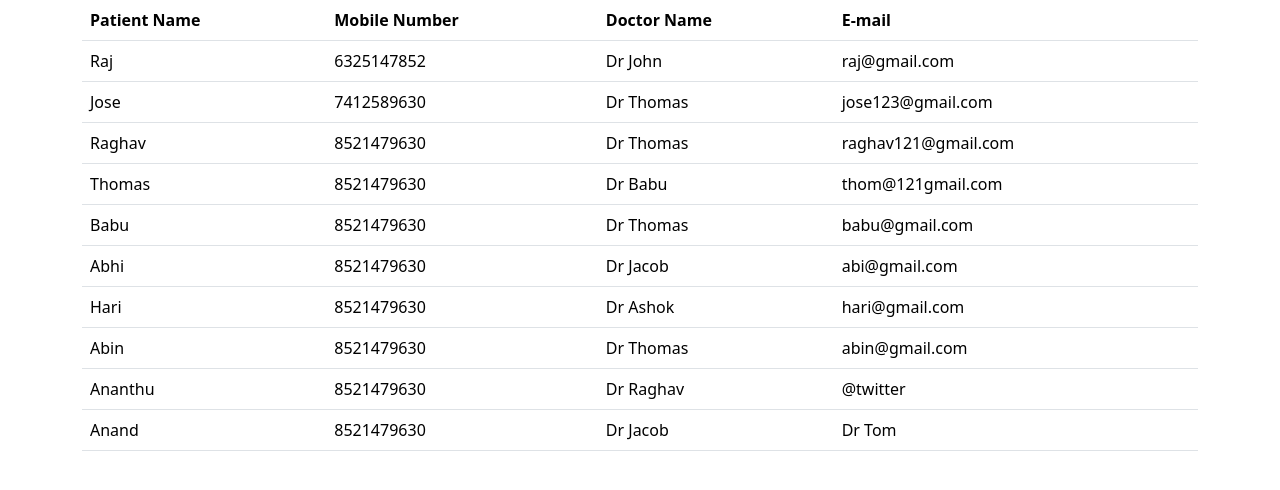
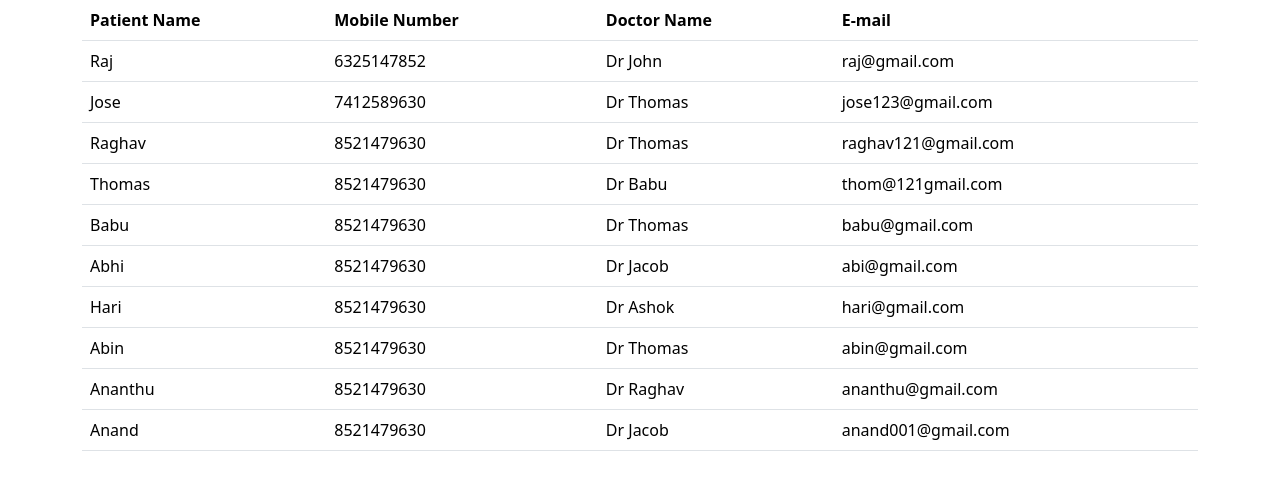
Before and after one commit to harianchery/Patient-APP, a plain HTML site: page viewall.html in a window 1280 px wide. Drawn offline with nearby package versions, Linux system fonts and the light colour scheme.

Commit message:
Viewfile created

```diff
--- a/viewall.html
+++ b/viewall.html
@@ -73,13 +73,13 @@
                         <td scope="row">Ananthu</td>
                         <td>8521479630</td>
                         <td >Dr Raghav</td>
-                        <td>@twitter</td>
+                        <td>ananthu@gmail.com</td>
                       </tr>
                       <tr>
                         <td scope="row">Anand</td>
                         <td>8521479630</td>
                         <td >Dr Jacob</td>
-                        <td>Dr Tom</td>
+                        <td>anand001@gmail.com</td>
                       </tr>
                     </tbody>
                   </table>
```
